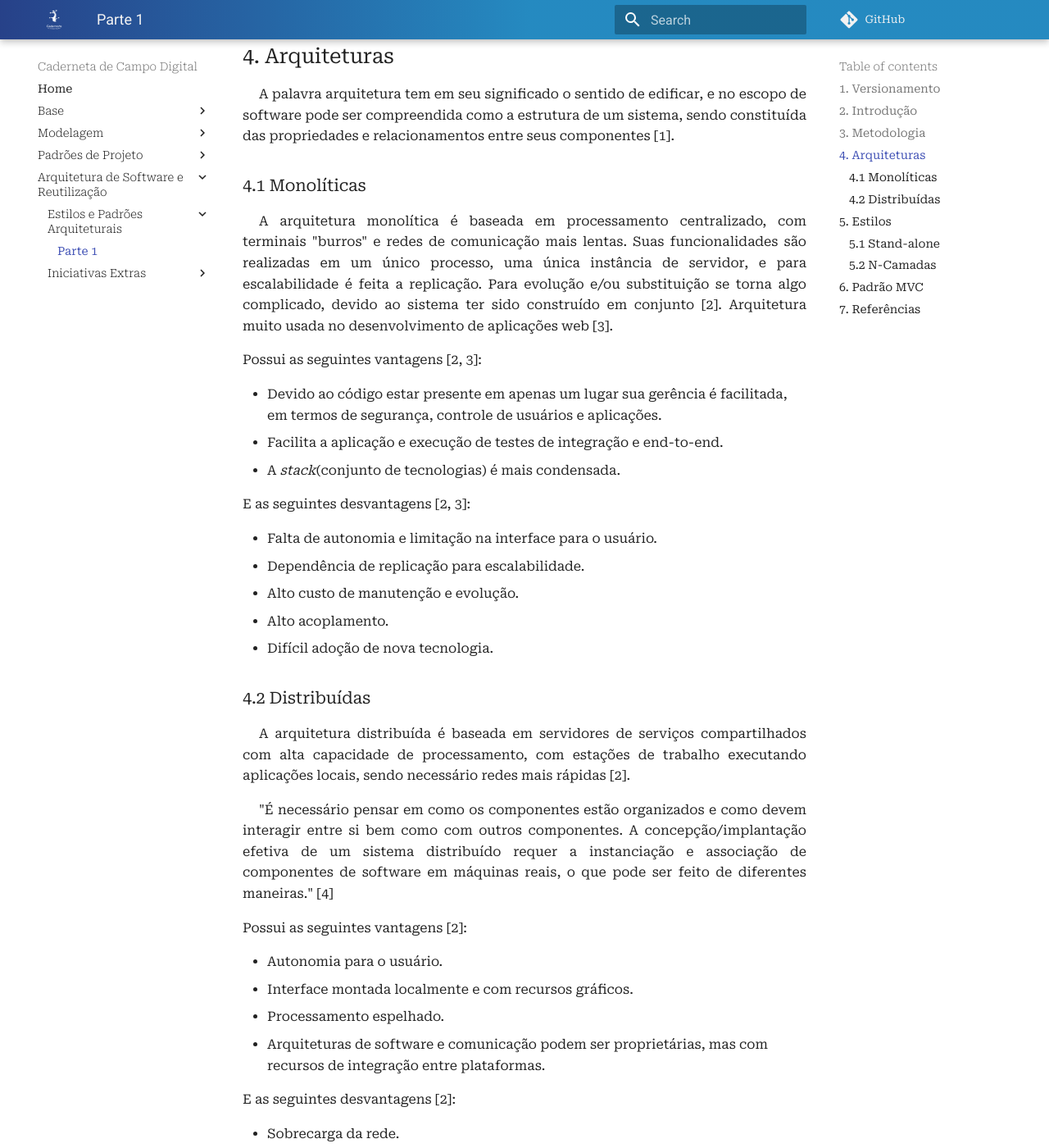
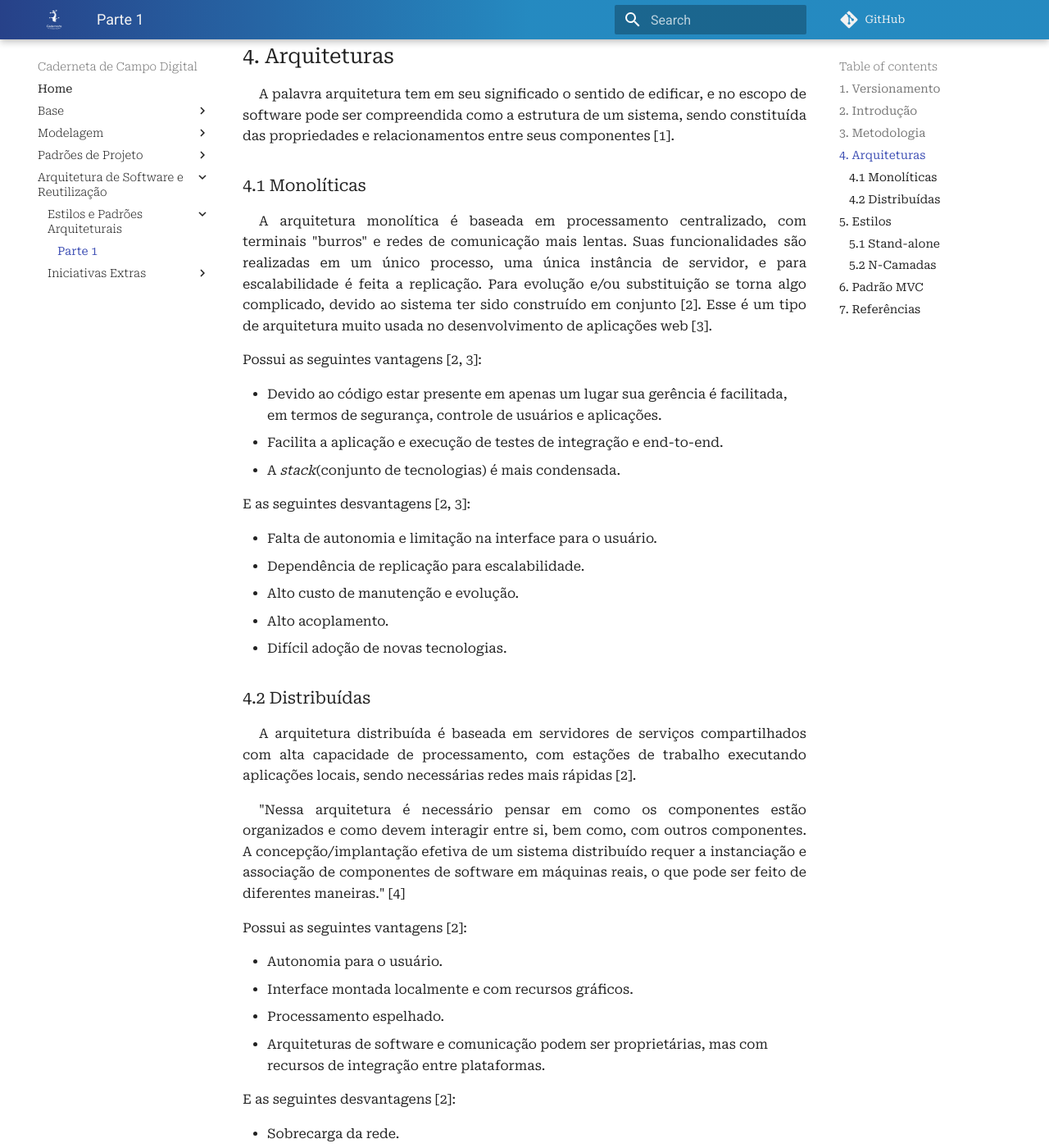
Before and after one commit to UnBArqDsw2021-2/2021.2_G4_CadernetaDeCampoDigital_docs, an MkDocs documentation site: the page built from docs/arquitetura_reutilizacao/estilos_padroes/parte1.md, in a window 1280 px wide and 1400 px high, scrolled down 756 px. Shown: the whole window at 82% size. Built offline with MkDocs 1.6.1 and Material for MkDocs 9.7.7, drawn with Linux system fonts in a browser that asks for light colours; comment, search, counter and statistics services are not loaded; some of the changed text lies outside the part shown.

Commit message:
#139 Realizando correçoes de sintaxe e ortografia

```diff
--- a/docs/arquitetura_reutilizacao/estilos_padroes/parte1.md
+++ b/docs/arquitetura_reutilizacao/estilos_padroes/parte1.md
@@ -10,7 +10,7 @@
 
 ## 2. Introdução
 
-<p align="justify" style="text-indent: 20px">Com o objetivo de promover uma maior aderência ao conteúdo, este documento expõe um resumo dos estilos e padrões arquiteturais parte 1 disponibilizados durante a realização da disciplina.</p>
+<p align="justify" style="text-indent: 20px">Com o objetivo de promover uma maior aderência ao conteúdo, este documento expõe um resumo dos estilos e padrões arquiteturais parte 1 disponibilizados durante a realização da disciplina [2].</p>
 
 ## 3. Metodologia
 
@@ -22,7 +22,7 @@
 
 ### 4.1 Monolíticas
 
-<p align="justify" style="text-indent: 20px">A arquitetura monolítica é baseada em processamento centralizado, com terminais "burros" e redes de comunicação mais lentas. Suas funcionalidades são realizadas em um único processo, uma única instância de servidor, e para escalabilidade é feita a replicação. Para evolução e/ou substituição se torna algo complicado, devido ao sistema ter sido construído em conjunto [2]. Arquitetura muito usada no desenvolvimento de aplicações web [3].</p>
+<p align="justify" style="text-indent: 20px">A arquitetura monolítica é baseada em processamento centralizado, com terminais "burros" e redes de comunicação mais lentas. Suas funcionalidades são realizadas em um único processo, uma única instância de servidor, e para escalabilidade é feita a replicação. Para evolução e/ou substituição se torna algo complicado, devido ao sistema ter sido construído em conjunto [2]. Esse é um tipo de arquitetura muito usada no desenvolvimento de aplicações web [3].</p>
 
 Possui as seguintes vantagens [2, 3]:
 
@@ -36,13 +36,13 @@ E as seguintes desvantagens [2, 3]:
 - Dependência de replicação para escalabilidade.
 - Alto custo de manutenção e evolução.
 - Alto acoplamento.
-- Difícil adoção de nova tecnologia.
+- Difícil adoção de novas tecnologias.
 
 ### 4.2 Distribuídas
 
-<p align="justify" style="text-indent: 20px">A arquitetura distribuída é baseada em servidores de serviços compartilhados com alta capacidade de processamento, com estações de trabalho executando aplicações locais, sendo necessário redes mais rápidas [2]. </p>
+<p align="justify" style="text-indent: 20px">A arquitetura distribuída é baseada em servidores de serviços compartilhados com alta capacidade de processamento, com estações de trabalho executando aplicações locais, sendo necessárias redes mais rápidas [2]. </p>
 
-<p align="justify" style="text-indent: 20px">"É necessário pensar em como os componentes estão organizados e como devem interagir entre si bem como com outros componentes. A concepção/implantação efetiva de um sistema distribuído requer a instanciação e associação de componentes de software em máquinas reais, o que pode ser feito de diferentes maneiras." [4]</p>
+<p align="justify" style="text-indent: 20px">"Nessa arquitetura é necessário pensar em como os componentes estão organizados e como devem interagir entre si, bem como, com outros componentes. A concepção/implantação efetiva de um sistema distribuído requer a instanciação e associação de componentes de software em máquinas reais, o que pode ser feito de diferentes maneiras." [4]</p>
 
 Possui as seguintes vantagens [2]:
 
@@ -59,7 +59,7 @@ E as seguintes desvantagens [2]:
 
 ### 5.1 Stand-alone
 
-<p align="justify" style="text-indent: 20px">Pode-se traduzir o termo "stand-alone" como "de pé por si só", e esta tradução resume bem o estilo arquitetural. O stand-alone tem como premissa que o sistema deve funcionar de maneira independente e autossuficiente, sem consumir ou utilizar os serviços de terceiros. Por está limitação expressa na definição, o estilo é utilizado em produtos mais simples [2].</p>
+<p align="justify" style="text-indent: 20px">Pode-se traduzir o termo "stand-alone" como "de pé por si só", e esta tradução resume bem o estilo arquitetural. O stand-alone tem como premissa que o sistema deve funcionar de maneira independente e autossuficiente, sem consumir ou utilizar os serviços de terceiros. Em decorrência dessa limitação expressa na definição, o estilo é utilizado em produtos mais simples [2].</p>
 
 Possui a seguinte vantagem [2]:
 
```
Also changed, not shown: other parts of docs/arquitetura_reutilizacao/estilos_padroes/parte1.md (+5 -5 lines).
